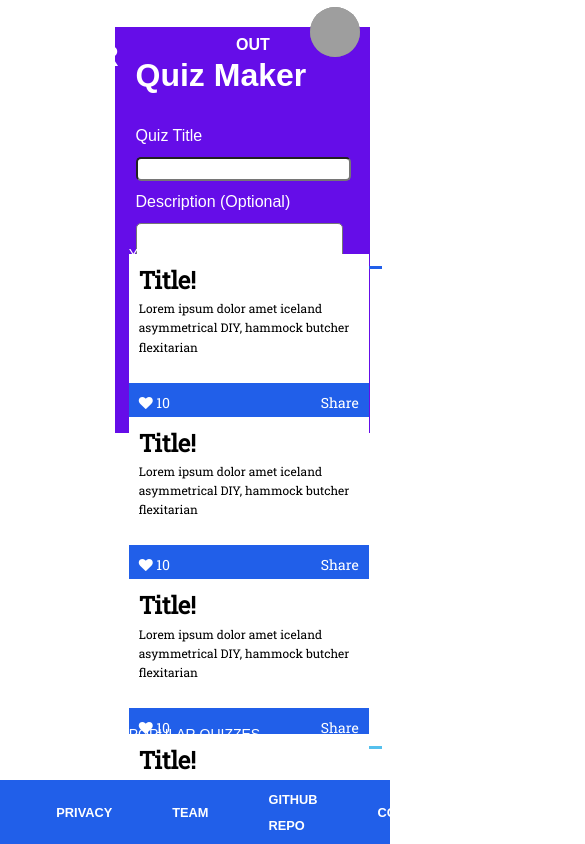
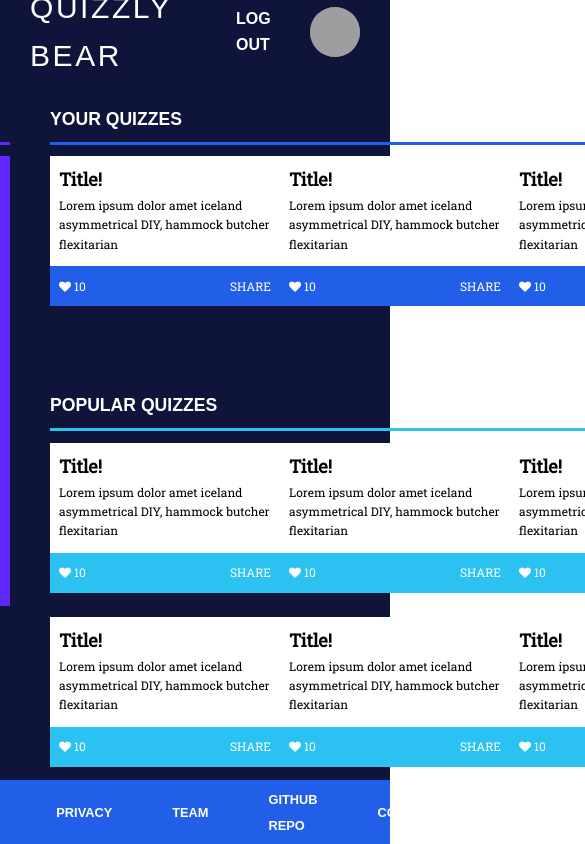
Before and after one commit to chingu-voyage4/Bears-Team-0-App, a React (Create React App) app: page /all in a window 390 px wide. Shown: the top 844 px of the page, 585 px wide, since content can reach past the window. Built offline with nearby package versions, Linux system fonts and the light colour scheme; grey boxes are pictures that could not be loaded.

Commit message:
/all styling refactor for mobile readiness

```diff
--- a/src/components/AllQuizzes/AllQuizzes.js
+++ b/src/components/AllQuizzes/AllQuizzes.js
@@ -8,18 +8,26 @@ import { connect } from "react-redux";
 export class AllQuizzes extends Component {
   render() {
     return (
-      <div className="AllQuizzes">
+      <div className="all-quizzes">
+        <section className="all-quizzes-left">
           <QuizStart />
+        </section>
+        <section className="all-quizzes-right">
           <QuizSection
             headingText="Your Quizzes"
             quizzes={this.props.yourQuizzes}
             getData={this.props.fetchYourQuizzes}
+            wrap={false}
+            mainColor="secondary"
           />
           <QuizSection
             headingText="Popular Quizzes"
             quizzes={this.props.popularQuizzes}
             getData={this.props.fetchAllQuizzes}
+            wrap={true}
+            mainColor="tertiary"
           />
+    </section>
       </div>
     );
   }
--- a/src/components/AllQuizzes/Quiz.js
+++ b/src/components/AllQuizzes/Quiz.js
@@ -1,19 +1,20 @@
 import React, { Component } from "react";
-class Quiz extends Component {
-  render() {
+
+const Quiz = ({ title, mainColor, body, likes }) => {
   return (
     <div className="quiz">
-        <h1>{this.props.title}</h1>
-        <p>{this.props.body}</p>
-        <p>
+      <h2>{title}</h2>
+      <section className="quiz-body">
+        <p>{body}</p>
+      </section>
+      <section className={`quiz-footer ${mainColor}`}>
         <span>
-            <i className="fa fa-heart" /> {this.props.likes}
+          <i className="fa fa-heart" /> {likes}
         </span>{" "}
         <a href="#">Share</a>{" "}
-        </p>
+      </section>
     </div>
   );
-  }
-}
+};
 
 export default Quiz;
--- a/src/components/AllQuizzes/QuizSection.js
+++ b/src/components/AllQuizzes/QuizSection.js
@@ -6,14 +6,17 @@ export class QuizSection extends Component {
     this.props.getData();
   }
   render() {
+    const {headingText, quizzes, mainColor, wrap} = this.props;
     return (
       <div className="quiz-section">
-        <h1>{this.props.headingText}</h1>
-        {this.props.quizzes
-          ? this.props.quizzes.map(e => (
-              <Quiz key={e.id} title={e.title} likes={e.likes} body={e.body} />
+        <h1 className={`quiz-section-heading ${mainColor}`}>{headingText}</h1>
+        <section className={wrap ? "quiz-section-body-wrap" : "quiz-section-body"}>
+        {quizzes
+          ? quizzes.map(e => (
+              <Quiz key={e.id} title={e.title} likes={e.likes} body={e.body} mainColor={mainColor} />
             ))
           : null}
+          </section>
       </div>
     );
   }
--- a/src/components/AllQuizzes/QuizStart.js
+++ b/src/components/AllQuizzes/QuizStart.js
@@ -9,9 +9,9 @@ import { connect } from "react-redux";
 class QuizStart extends Component {
   render() {
     return (
-      <form className="quiz-maker">
+      <form className="quiz-start">
         <h1>Quiz Maker</h1>
-        <div className="quizmaker">
+        <div className="quiz-start-body">
           <label htmlFor="quiz-title">Quiz Title</label>
           <input
             id="quiz-title"
--- a/src/components/Layout/Footer/Footer.js
+++ b/src/components/Layout/Footer/Footer.js
@@ -1,4 +1,4 @@
-import React, { Component } from "react";
+import React from "react";
 
 const Footer = () => {
 
--- a/src/stylesheets/abstracts/_variables.scss
+++ b/src/stylesheets/abstracts/_variables.scss
@@ -14,6 +14,7 @@ $color-list: (
 	'background': #0f143a,
 	'primary': #0f143a,
 	'secondary': #215fe9,
+	'tertiary': #2bc2f2,
 	'accent': #6026fe,
 	'emphasis': #707399,
 	'borders': #d3d3d3,
--- a/src/stylesheets/components/_all_quizzes.scss
+++ b/src/stylesheets/components/_all_quizzes.scss
@@ -1,132 +1,131 @@
-.AllQuizzes {
+.all-quizzes {
+  height: 100%;
   width: 100%;
-  max-height: 200px;
-  margin-top: 2.3%;
-  overflow: visible;
   display: flex;
-  flex-wrap: wrap;
-  justify-content: flex-end;
+  flex-direction: row;
+  justify-content: center;
+  align-items: center;
+  background-color: color-list("background");
+
+  .all-quizzes-left {
+    height: 100%;
+    padding: 4em 0 0 4em;
+    display: flex;
+    flex-direction: column;
+
+    .quiz-start {
+      width: 400px;
+      display: flex;
+      flex-direction: column;
+      padding: 20px;
+      color: color-list("text-light");
+      margin-right: 5%;
+      position: relative;
+
+      h1 {
+        width: 100%;
+        padding: 0.5em 0;
+        font-size: 1.1em;
+        text-transform: uppercase;
+        border-bottom: 3px solid color-list("accent");
       }
 
-.quiz-maker {
-  color: #fff;
-  padding: 20px;
-  min-width: 25%;
-  min-height: 0;
-  height: 240px;
-  margin-right: 5%;
-  position: relative;
-  &:before {
-    position: absolute;
-    right: 1px;
-    top: 18px;
-    z-index: -1;
-    content: "";
-    min-width: 100%;
-    height: 406px;
-    background: #650de8;
+      .quiz-start-body {
+        height: 450px;
+        display: flex;
+        flex-direction: column;
+        background-color: color-list("accent");
+
+        label {
+          font-size: 0.9em;
+          padding: 2em 1em 0.5em 1em;
+          border-radius: 6px;
+          border: none;
+          outline: none;
         }
-  input,
+
+        input {
+          margin: 0 1em;
+          padding: 0.5em 0;
+          border-radius: 6px;
+          border: none;
+          outline: none;
+        }
+
         textarea {
-    display: block;
-    margin: 8px 0;
-    border-radius: 5px;
+          margin: 0 1em;
+          height: 150px;
+          resize: none;
+          border-radius: 6px;
+          border: none;
+          outline: none;
         }
+
+        //will move to button component
         button {
-    width: 100%;
-    color: #650de8;
-    font-weight: bold;
-    background-color: #fff;
-    margin: 10px 0;
-    border-radius: 5px;
-    height: 35px;
+          margin: 2.5em 1em;
+          padding: 0.5em 0;
+          border-radius: 8px;
+          border: none;
+          outline: none;
+          background-color: color-list("text-light");
+          color: color-list("accent");
+          font-size: 1.2em;
+          text-transform: uppercase;
+          font-weight: 700;
+
+          @include hocus {
+            background-color: color-list("tertiary");
+            color: color-list("text-light");
           }
         }
-
-.quiz {
-  width: 240px;
-  height: 150px;
-  padding: 7px 10px 0 10px;
-  box-sizing: border-box;
-  font-family: "Roboto Slab", serif;
-  margin: 5% 0 0 0;
-  color: black;
-  background: #fff;
-  font-size: 12px;
-  position: relative;
-  p:first-of-type {
-    margin-top: 0;
-  }
-  h1 {
-    margin: 0;
-  }
-  p:last-of-type {
-    display: flex;
-    flex-direction: row;
-    align-items: center;
-    justify-content: space-between;
-    position: absolute;
-    left: 0;
-    right: 0;
-    height: 40px;
-    width: 240px;
-    color: #fff;
-    font-size: 14px;
-    padding: 0 10px;
-    a {
-      text-decoration: none;
-      color: #fff;
       }
     }
   }
 
+  .all-quizzes-right {
+    height: 100%;
+    padding: 4em 4em 0 0;
+
     .quiz-section {
+      max-width: 750px;
       display: flex;
+      flex-direction: column;
+      justify-content: space-between;
+      padding: 20px;
+      color: color-list("text-light");
+
+      .quiz-section-heading {
+        width: 100%;
+        padding: 0.5em 0;
+        font-size: 1.1em;
+        text-transform: uppercase;
+        border-bottom: 3px solid color-list("accent");
+
+        &.secondary {
+          border-bottom: 3px solid color-list("secondary");
+        }
+
+        &.tertiary {
+          border-bottom: 3px solid color-list("tertiary");
+        }
+
+      }
+
+      .quiz-section-body {
+        width: 100%;
+        display: flex;
+        flex-direction: row;
+        flex-wrap: nowrap;
+        justify-content: space-between;
+      }
+
+      .quiz-section-body-wrap {
+        width: 100%;
+        display: flex;
+        flex-direction: row;
         flex-wrap: wrap;
         justify-content: space-between;
-  color: #fff;
-  width: 65%;
-  margin-top: -2%;
-  margin-right: 2%;
-  position: relative;
-  &:nth-child(3n) {
-    flex-basis: 100%;
-    justify-content: space-between;
-  }
-  &:first-of-type > h1 {
-    border-bottom: 3px solid #215fe9;
-  }
-  &:last-of-type > h1 {
-    border-bottom: 3px solid #55c0ed;
-  }
-  > h1 {
-    margin-top: 2px;
-    width: 100%;
-    font-weight: normal;
-    font-size: 14px;
-    text-transform: uppercase;
-    position: absolute;
-    left: 0;
-  }
-  &:first-of-type {
-    .quiz {
-      p:last-of-type {
-        background: #215fe9;
-      }
-    }
-  }
-  &:last-of-type {
-    height: 350px;
-    display: flex;
-    flex-wrap: wrap;
-    .quiz:nth-child(n + 5) {
-      flex-basis: 33%;
-      max-width: 240px;
-    }
-    max-width: 65%;
-    .quiz {
-      p:last-of-type {
-        background: #55c0ed;
       }
     }
   }
--- /dev/null
+++ b/src/stylesheets/components/_quiz.scss
@@ -0,0 +1,51 @@
+.quiz {
+  height: 150px;
+  width: 230px;
+  margin-bottom: 2em;
+  background-color: color-list("text-light");
+  color: color-list("text-dark");
+  font-family: "Roboto Slab", serif;
+  font-size: 12px;
+
+  h2 {
+    height: 40px;
+    margin: 0;
+    padding: 0.5em;
+  }
+
+  .quiz-body {
+    height: 70px;
+
+    p {
+      margin: 0;
+      padding: 0 0.75em;
+    }
+  }
+
+  .quiz-footer{
+    height: 40px;
+    display: flex;
+    flex-direction: row;
+    justify-content: space-between;
+    align-items: center;
+    padding: 0 0.75em;
+    background-color: color-list("accent");
+    color: color-list("text-light");
+
+    &.secondary {
+      background-color: color-list("secondary");
+
+    }
+
+    &.tertiary {
+      background-color: color-list("tertiary");
+
+    }
+
+    a {
+      color: color-list("text-light");
+      text-decoration: none;
+      text-transform: uppercase;
+    }
+  }
+}
--- a/src/stylesheets/main.css
+++ b/src/stylesheets/main.css
@@ -497,114 +497,138 @@ ul {
 .app {
   height: 100vh; }
 
-.AllQuizzes {
+.all-quizzes {
+  height: 100%;
   width: 100%;
-  max-height: 200px;
-  margin-top: 2.3%;
-  overflow: visible;
   display: flex;
-  flex-wrap: wrap;
-  justify-content: flex-end; }
-
-.quiz-maker {
-  color: #fff;
-  padding: 20px;
-  min-width: 25%;
-  min-height: 0;
-  height: 240px;
-  margin-right: 5%;
-  position: relative; }
-  .quiz-maker:before {
-    position: absolute;
-    right: 1px;
-    top: 18px;
-    z-index: -1;
-    content: "";
-    min-width: 100%;
-    height: 406px;
-    background: #650de8; }
-  .quiz-maker input,
-  .quiz-maker textarea {
-    display: block;
-    margin: 8px 0;
-    border-radius: 5px; }
-  .quiz-maker button {
-    width: 100%;
-    color: #650de8;
-    font-weight: bold;
-    background-color: #fff;
-    margin: 10px 0;
-    border-radius: 5px;
-    height: 35px; }
+  flex-direction: row;
+  justify-content: center;
+  align-items: center;
+  background-color: #0f143a; }
+  .all-quizzes .all-quizzes-left {
+    height: 100%;
+    padding: 4em 0 0 4em;
+    display: flex;
+    flex-direction: column; }
+    .all-quizzes .all-quizzes-left .quiz-start {
+      width: 400px;
+      display: flex;
+      flex-direction: column;
+      padding: 20px;
+      color: #ffffff;
+      margin-right: 5%;
+      position: relative; }
+      .all-quizzes .all-quizzes-left .quiz-start h1 {
+        width: 100%;
+        padding: 0.5em 0;
+        font-size: 1.1em;
+        text-transform: uppercase;
+        border-bottom: 3px solid #6026fe; }
+      .all-quizzes .all-quizzes-left .quiz-start .quiz-start-body {
+        height: 450px;
+        display: flex;
+        flex-direction: column;
+        background-color: #6026fe; }
+        .all-quizzes .all-quizzes-left .quiz-start .quiz-start-body label {
+          font-size: 0.9em;
+          padding: 2em 1em 0.5em 1em;
+          border-radius: 6px;
+          border: none;
+          outline: none; }
+        .all-quizzes .all-quizzes-left .quiz-start .quiz-start-body input {
+          margin: 0 1em;
+          padding: 0.5em 0;
+          border-radius: 6px;
+          border: none;
+          outline: none; }
+        .all-quizzes .all-quizzes-left .quiz-start .quiz-start-body textarea {
+          margin: 0 1em;
+          height: 150px;
+          resize: none;
+          border-radius: 6px;
+          border: none;
+          outline: none; }
+        .all-quizzes .all-quizzes-left .quiz-start .quiz-start-body button {
+          margin: 2.5em 1em;
+          padding: 0.5em 0;
+          border-radius: 8px;
+          border: none;
+          outline: none;
+          background-color: #ffffff;
+          color: #6026fe;
+          font-size: 1.2em;
+          text-transform: uppercase;
+          font-weight: 700; }
+          .all-quizzes .all-quizzes-left .quiz-start .quiz-start-body button:hover, .all-quizzes .all-quizzes-left .quiz-start .quiz-start-body button:focus {
+            background-color: #2bc2f2;
+            color: #ffffff; }
+  .all-quizzes .all-quizzes-right {
+    height: 100%;
+    padding: 4em 4em 0 0; }
+    .all-quizzes .all-quizzes-right .quiz-section {
+      max-width: 750px;
+      display: flex;
+      flex-direction: column;
+      justify-content: space-between;
+      padding: 20px;
+      color: #ffffff; }
+      .all-quizzes .all-quizzes-right .quiz-section .quiz-section-heading {
+        width: 100%;
+        padding: 0.5em 0;
+        font-size: 1.1em;
+        text-transform: uppercase;
+        border-bottom: 3px solid #6026fe; }
+        .all-quizzes .all-quizzes-right .quiz-section .quiz-section-heading.secondary {
+          border-bottom: 3px solid #215fe9; }
+        .all-quizzes .all-quizzes-right .quiz-section .quiz-section-heading.tertiary {
+          border-bottom: 3px solid #2bc2f2; }
+      .all-quizzes .all-quizzes-right .quiz-section .quiz-section-body {
+        width: 100%;
+        display: flex;
+        flex-direction: row;
+        flex-wrap: nowrap;
+        justify-content: space-between; }
+      .all-quizzes .all-quizzes-right .quiz-section .quiz-section-body-wrap {
+        width: 100%;
+        display: flex;
+        flex-direction: row;
+        flex-wrap: wrap;
+        justify-content: space-between; }
 
 .quiz {
-  width: 240px;
   height: 150px;
-  padding: 7px 10px 0 10px;
-  box-sizing: border-box;
+  width: 230px;
+  margin-bottom: 2em;
+  background-color: #ffffff;
+  color: #000000;
   font-family: "Roboto Slab", serif;
-  margin: 5% 0 0 0;
-  color: black;
-  background: #fff;
-  font-size: 12px;
-  position: relative; }
-  .quiz p:first-of-type {
-    margin-top: 0; }
-  .quiz h1 {
-    margin: 0; }
-  .quiz p:last-of-type {
+  font-size: 12px; }
+  .quiz h2 {
+    height: 40px;
+    margin: 0;
+    padding: 0.5em; }
+  .quiz .quiz-body {
+    height: 70px; }
+    .quiz .quiz-body p {
+      margin: 0;
+      padding: 0 0.75em; }
+  .quiz .quiz-footer {
+    height: 40px;
     display: flex;
     flex-direction: row;
+    justify-content: space-between;
     align-items: center;
-    justify-content: space-between;
-    position: absolute;
-    left: 0;
-    right: 0;
-    height: 40px;
-    width: 240px;
-    color: #fff;
-    font-size: 14px;
-    padding: 0 10px; }
-    .quiz p:last-of-type a {
+    padding: 0 0.75em;
+    background-color: #6026fe;
+    color: #ffffff; }
+    .quiz .quiz-footer.secondary {
+      background-color: #215fe9; }
+    .quiz .quiz-footer.tertiary {
+      background-color: #2bc2f2; }
+    .quiz .quiz-footer a {
+      color: #ffffff;
       text-decoration: none;
-      color: #fff; }
-
-.quiz-section {
-  display: flex;
-  flex-wrap: wrap;
-  justify-content: space-between;
-  color: #fff;
-  width: 65%;
-  margin-top: -2%;
-  margin-right: 2%;
-  position: relative; }
-  .quiz-section:nth-child(3n) {
-    flex-basis: 100%;
-    justify-content: space-between; }
-  .quiz-section:first-of-type > h1 {
-    border-bottom: 3px solid #215fe9; }
-  .quiz-section:last-of-type > h1 {
-    border-bottom: 3px solid #55c0ed; }
-  .quiz-section > h1 {
-    margin-top: 2px;
-    width: 100%;
-    font-weight: normal;
-    font-size: 14px;
-    text-transform: uppercase;
-    position: absolute;
-    left: 0; }
-  .quiz-section:first-of-type .quiz p:last-of-type {
-    background: #215fe9; }
-  .quiz-section:last-of-type {
-    height: 350px;
-    display: flex;
-    flex-wrap: wrap;
-    max-width: 65%; }
-    .quiz-section:last-of-type .quiz:nth-child(n + 5) {
-      flex-basis: 33%;
-      max-width: 240px; }
-    .quiz-section:last-of-type .quiz p:last-of-type {
-      background: #55c0ed; }
+      text-transform: uppercase; }
 
 .about-page {
   height: 100%;
--- a/src/stylesheets/main.scss
+++ b/src/stylesheets/main.scss
@@ -29,7 +29,8 @@
 //5. Components
 @import
 	'components/app',
-	'components/all_quizzes';
+	'components/all_quizzes',
+	'components/quiz';
 
 //6. Page
 @import
```
Lines whose indentation alone changed are shown as unchanged.
